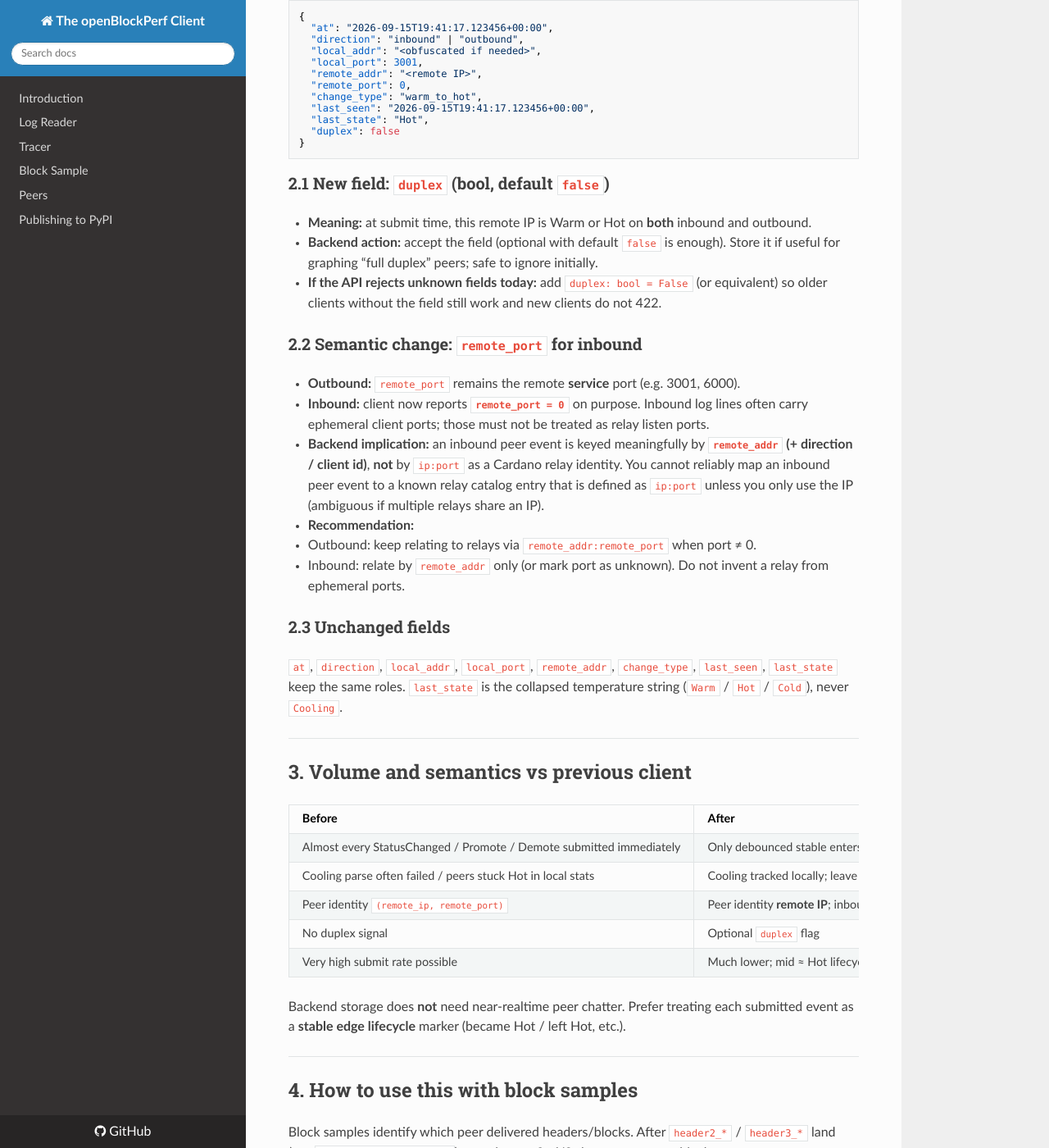
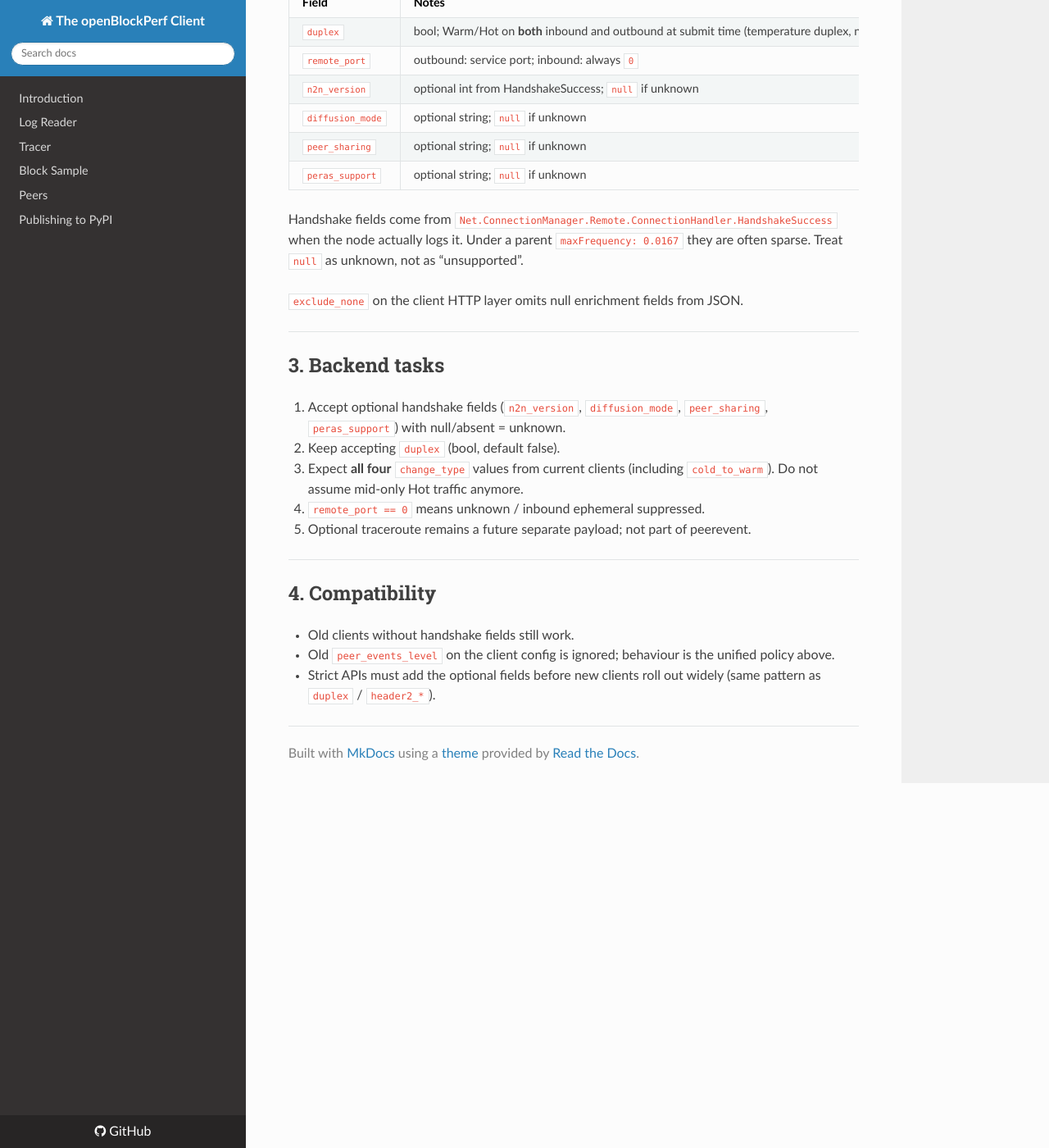
Before and after one commit to cardano-foundation/openblockperf, an MkDocs documentation site: the page built from docs/backend-peer-events.md, in a window 1280 px wide and 1400 px high, scrolled down 1145 px. Shown: the whole window at 82% size. Built offline with MkDocs 1.6.1, drawn with Linux system fonts in a browser that asks for light colours; nearby versions of some CDN libraries; some of the changed text lies outside the part shown.

Commit message:
feat: unify peer events (drop levels); enrich with HandshakeSuccess flags

````diff
--- a/docs/backend-peer-events.md
+++ b/docs/backend-peer-events.md
@@ -1,39 +1,32 @@
-# Backend handoff: client peer-event reporting changes
+# Backend handoff: client peer-event reporting
 
 **Audience:** backend agent / API maintainers
-**Client change area:** openblockperf peer temperature parsing and `/submit/peerevent`
-**Goal:** store and analyze how a relay sits in the network (especially **Hot** peers for block-sample correlation), without ingesting high-frequency Cold/Warm/Hot flicker or Cooling teardown noise.
+**Endpoint:** `POST /submit/peerevent`
+**Goal:** one comparable peer lifecycle stream from every client (no per-operator
+detail levels), plus optional handshake capability flags.
 
-Related: 2nd/3rd header announcers go on **blocksamples**, not peerevents.
-See `docs/backend-blocksample.md` and `docs/peer-data-plan.md`.
-There is **no** peerrelevance submit endpoint.
+Related: blocksample 2nd/3rd announcers in `docs/backend-blocksample.md`.
+Plan overview: `docs/peer-data-plan.md`.
 
 ---
 
-## 1. What the client still sends
+## 1. What every client sends
 
-Endpoint unchanged: `POST /submit/peerevent`.
+All installs use the same temperature policy (debounce via
+`peer_event_stable_seconds`, default 15). There is **no** `peer_events_level`.
 
-Existing reportable `change_type` values (unchanged strings):
+| `change_type` | Meaning |
+|---------------|---------|
+| `cold_to_warm` | Stable **Warm** enter |
+| `warm_to_hot` | Stable **Hot** enter |
+| `hot_to_warm` | Left Hot, still Warm |
+| `warm_to_cold` | Left Hot/Warm path ending Cold (Cooling collapsed) |
 
-| `change_type` | Meaning from client |
-|---------------|---------------------|
-| `cold_to_warm` | Stable **Warm** enter (only when `peer_events_level=high`) |
-| `warm_to_hot` | Stable **Hot** enter (default `mid` and `high`) |
-| `hot_to_warm` | Left Hot, still Warm |
-| `warm_to_cold` | Left Hot/Warm path ending Cold (includes collapse of Hot→Cooling→Cold) |
-
-Cooling transitions (`hot_to_cooling`, `warm_to_cooling`, `cooling_to_cold`) are **parsed client-side only** and **never submitted**.
-
-Default client level is **`mid`**: only Hot enters (debounced) and leaves. Warm enters are not submitted unless the operator sets `high`.
-
-Debounce: enter reports wait `peer_event_stable_seconds` (default 15). Leaves for a previously reported temperature are immediate. Intermediate Warm that quickly becomes Hot is not submitted as Warm.
+Cooling types are never submitted.
 
 ---
 
-## 2. Payload fields: what changed
-
-Conceptual body (Python `PeerEventRequest`):
+## 2. Payload
 
 ```json
 {
@@ -46,80 +39,50 @@
   "change_type": "warm_to_hot",
   "last_seen": "2026-09-15T19:41:17.123456+00:00",
   "last_state": "Hot",
-  "duplex": false
+  "duplex": false,
+  "n2n_version": 14,
+  "diffusion_mode": "InitiatorAndResponderDiffusionMode",
+  "peer_sharing": "PeerSharingEnabled",
+  "peras_support": "PerasUnsupported"
 }
 ```
 
-### 2.1 New field: `duplex` (bool, default `false`)
+### Fields
 
-* **Meaning:** at submit time, this remote IP is Warm or Hot on **both** inbound and outbound.
-* **Backend action:** accept the field (optional with default `false` is enough). Store it if useful for graphing “full duplex” peers; safe to ignore initially.
-* **If the API rejects unknown fields today:** add `duplex: bool = False` (or equivalent) so older clients without the field still work and new clients do not 422.
+| Field | Notes |
+|-------|--------|
+| `duplex` | bool; Warm/Hot on **both** inbound and outbound at submit time (temperature duplex, not CM Bi-Dir) |
+| `remote_port` | outbound: service port; inbound: always `0` |
+| `n2n_version` | optional int from HandshakeSuccess; `null` if unknown |
+| `diffusion_mode` | optional string; `null` if unknown |
+| `peer_sharing` | optional string; `null` if unknown |
+| `peras_support` | optional string; `null` if unknown |
 
-### 2.2 Semantic change: `remote_port` for inbound
+Handshake fields come from
+`Net.ConnectionManager.Remote.ConnectionHandler.HandshakeSuccess` when the
+node actually logs it. Under a parent `maxFrequency: 0.0167` they are often
+sparse. Treat `null` as unknown, not as “unsupported”.
 
-* **Outbound:** `remote_port` remains the remote **service** port (e.g. 3001, 6000).
-* **Inbound:** client now reports **`remote_port = 0`** on purpose. Inbound log lines often carry ephemeral client ports; those must not be treated as relay listen ports.
-* **Backend implication:** an inbound peer event is keyed meaningfully by **`remote_addr` (+ direction / client id)**, **not** by `ip:port` as a Cardano relay identity. You cannot reliably map an inbound peer event to a known relay catalog entry that is defined as `ip:port` unless you only use the IP (ambiguous if multiple relays share an IP).
-* **Recommendation:**
-  - Outbound: keep relating to relays via `remote_addr:remote_port` when port ≠ 0.
-  - Inbound: relate by `remote_addr` only (or mark port as unknown). Do not invent a relay from ephemeral ports.
-
-### 2.3 Unchanged fields
-
-`at`, `direction`, `local_addr`, `local_port`, `remote_addr`, `change_type`, `last_seen`, `last_state` keep the same roles. `last_state` is the collapsed temperature string (`Warm` / `Hot` / `Cold`), never `Cooling`.
+`exclude_none` on the client HTTP layer omits null enrichment fields from JSON.
 
 ---
 
-## 3. Volume and semantics vs previous client
+## 3. Backend tasks
 
-| Before | After |
-|--------|--------|
-| Almost every StatusChanged / Promote / Demote submitted immediately | Only debounced stable enters + immediate leaves of reported temps |
-| Cooling parse often failed / peers stuck Hot in local stats | Cooling tracked locally; leave collapsed to reportable types |
-| Peer identity `(remote_ip, remote_port)` | Peer identity **remote IP**; inbound port not used |
-| No duplex signal | Optional `duplex` flag |
-| Very high submit rate possible | Much lower; mid ≈ Hot lifecycle only |
-
-Backend storage does **not** need near-realtime peer chatter. Prefer treating each submitted event as a **stable edge lifecycle** marker (became Hot / left Hot, etc.).
+1. Accept optional handshake fields (`n2n_version`, `diffusion_mode`,
+   `peer_sharing`, `peras_support`) with null/absent = unknown.
+2. Keep accepting `duplex` (bool, default false).
+3. Expect **all four** `change_type` values from current clients (including
+   `cold_to_warm`). Do not assume mid-only Hot traffic anymore.
+4. `remote_port == 0` means unknown / inbound ephemeral suppressed.
+5. Optional traceroute remains a future separate payload; not part of peerevent.
 
 ---
 
-## 4. How to use this with block samples
+## 4. Compatibility
 
-Block samples identify which peer delivered headers/blocks. After
-`header2_*` / `header3_*` land (see `backend-blocksample.md`), you also
-get 2nd/3rd announcers per block.
-
-Correlate samples with peers that have an open **Hot** interval
-(`warm_to_hot` … until `hot_to_warm` / `warm_to_cold`) for the same
-client and remote IP (and outbound port when present).
-
-Inbound Hot peers: correlate by IP only.
-
----
-
-## 5. Suggested backend tasks
-
-1. **Accept `duplex`** on peer-event ingest (optional boolean, default false).
-2. **Document / code** that `remote_port == 0` means “port unknown / inbound ephemeral suppressed”.
-3. **Stop assuming** every peer row is a unique relay `ip:port` when `direction=inbound` or `remote_port=0`.
-4. **Do not** expect Cooling change types from the client.
-5. Optional later: store duplex and IP-only inbound edges in whatever peer graph you build; no client ultra-level yet.
-
----
-
-## 6. Client config reference (operators)
-
-* `peer_events_level`: `off` | `low` | `mid` | `high` (default `mid`)
-* `peer_event_stable_seconds`: default `15`
-* `peer_traceroute_enabled`: orthogonal; traceroute payload not part of this handoff yet
-* `peer_prune_idle_seconds`: local list hygiene only (not an API field)
-
----
-
-## 7. Compatibility summary
-
-* **Breaking for strict APIs:** new `duplex` field if extras are forbidden → add optional field.
-* **Behavioral breaking for analytics:** fewer events; inbound ports no longer ephemeral; identity is IP-centric.
-* **Non-breaking for loose APIs:** same endpoint and same four `change_type` strings; ignore `duplex` until ready.
+* Old clients without handshake fields still work.
+* Old `peer_events_level` on the client config is ignored; behaviour is the
+  unified policy above.
+* Strict APIs must add the optional fields before new clients roll out widely
+  (same pattern as `duplex` / `header2_*`).
````
Also changed, not shown: README.md (+0 -2 lines), docs/blockperf-install-manual.md (+1 -3 lines), docs/blockperf-install.md (+3 -5 lines), docs/blockperf-traceoptions.md (+3 -0 lines), docs/peer-data-plan.md (+15 -5 lines), docs/peers.md (+42 -18 lines), 13 other files.
